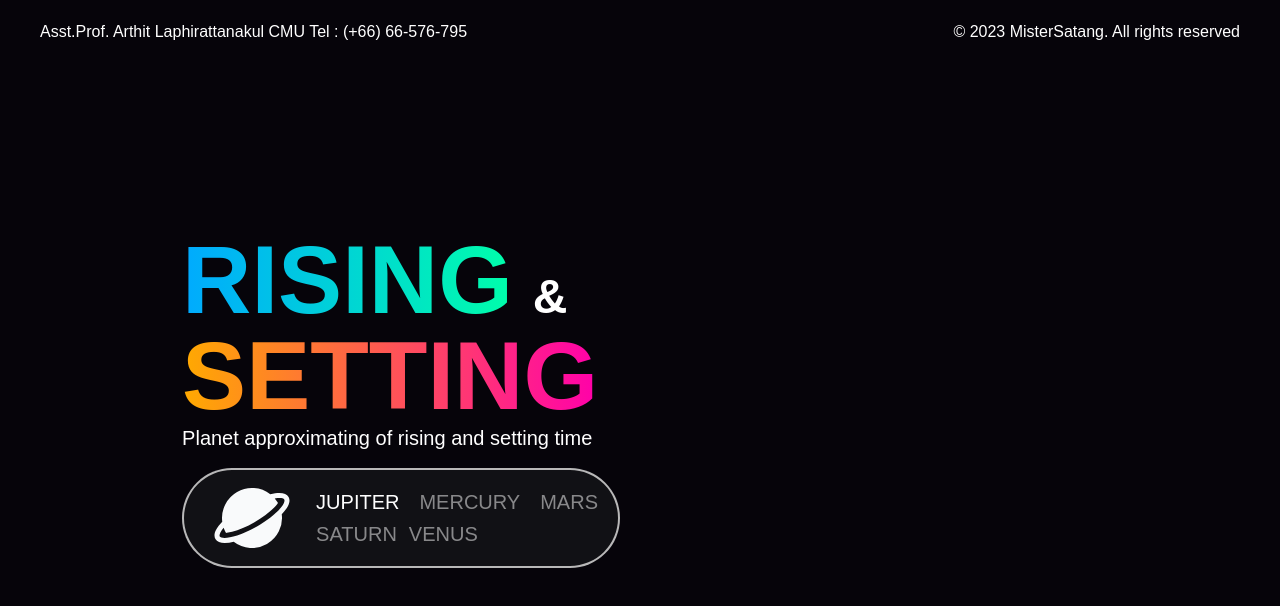
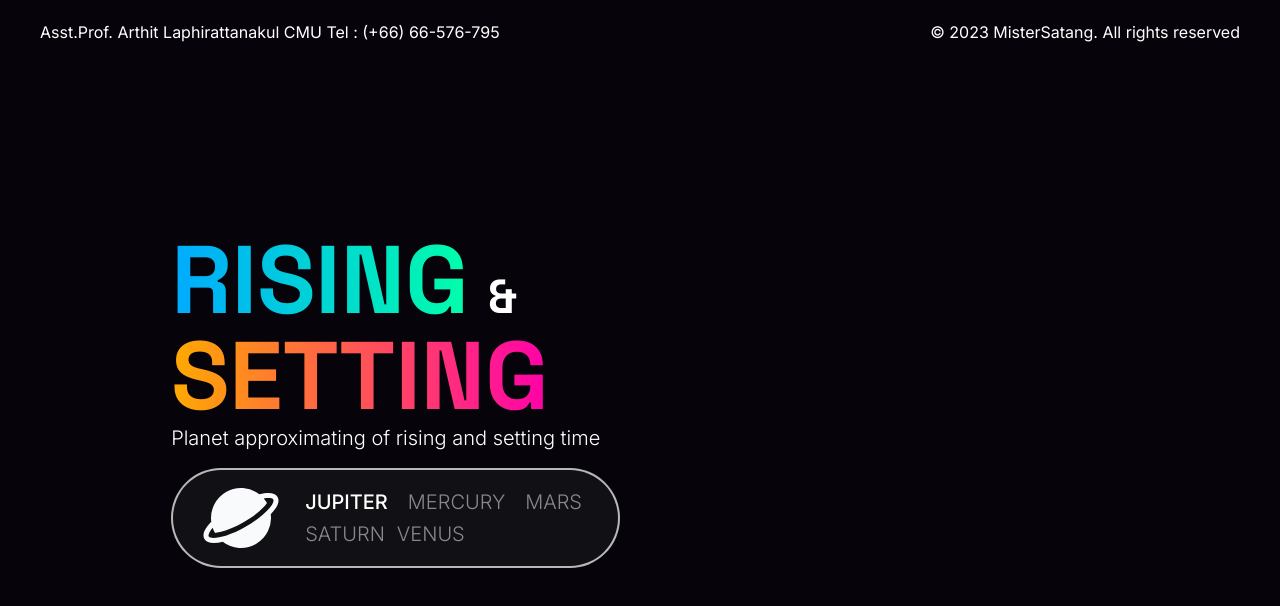
Before and after one commit to SatangBudsai/web-parst-server, a Next.js app: page / in a window 1280 px wide. Shown: the top 606 px of the page. Built offline with nearby package versions, Linux system fonts and the light colour scheme.

Commit message:
change font to Space_Grotesk and Inter

```diff
--- a/components/layout/Layout.tsx
+++ b/components/layout/Layout.tsx
@@ -1,11 +1,13 @@
 import { ReactNode } from "react";
+import { Inter } from "next/font/google";
+const inter = Inter({ subsets: ["latin"] });
 import Meta from "./Meta";
 
 export default function Layout({ children }: { children: ReactNode }) {
   return (
     <>
       <Meta />
-      <main>
+      <main className={inter.className}>
         <div className="min-h-screen w-screen bg-[#06040A] overflow-hidden relative">
           {children}
         </div>
--- a/pages/index.tsx
+++ b/pages/index.tsx
@@ -1,5 +1,7 @@
 import Layout from "@/components/layout/Layout";
 import { Icon } from "@iconify/react";
+import { Space_Grotesk } from "next/font/google";
+const space_Grotesk = Space_Grotesk({ subsets: ["latin"] });
 
 export default function index() {
   return (
@@ -26,37 +28,37 @@ export default function index() {
         <div className="container grid grid-cols-2 gap-10">
           <div className="col-span-1 flex justify-end">
             <div className="flex flex-col">
-              <h1 className="text-8xl font-bold">
+              <h1 className={`${space_Grotesk.className} text-8xl font-bold`}>
                 <span className="bg-clip-text text-transparent bg-gradient-to-r from-[#00AAFF] to-[#00FFAA]">
                   RISING
                 </span>
                 <span className="text-5xl font-bold text-white ml-5">&</span>
               </h1>
-              <h1 className="text-8xl font-bold">
+              <h1 className={`${space_Grotesk.className} text-8xl font-bold`}>
                 <span className="bg-clip-text text-transparent bg-gradient-to-r from-[#FFAA00] to-[#FF00AA]">
                   SETTING
                 </span>
               </h1>
-              <h3 className="text-white text-xl font-light">
+              <h2 className="text-white text-xl font-light">
                 Planet approximating of rising and setting time
-              </h3>
-              <div className="flex flex-row items-center bg-zinc-900/70 border-2 border-white/70 rounded-full mt-4 px-5 gap-4">
+              </h2>
+              <section className="flex flex-row items-center bg-zinc-900/70 border-2 border-white/70 rounded-full mt-4 px-5">
                 <Icon
                   icon="ph:planet-fill"
                   className="text-gray-50 text-8xl py-2"
                 />
-                <div className="flex flex-col gap-1 text-white/50 text-xl font-light">
-                  <div className="flex flex-row gap-5">
-                    <div className="text-white font-medium">JUPITER</div>
-                    <div>MERCURY</div>
-                    <div>MARS</div>
-                  </div>
-                  <div className="flex flex-row gap-3">
-                    <div>SATURN</div>
-                    <div>VENUS</div>
-                  </div>
-                </div>
-              </div>
+                <nav className="flex flex-col gap-1 text-white/50 text-xl font-light mx-4">
+                  <ul className="flex flex-row gap-5">
+                    <li className="text-white font-medium">JUPITER</li>
+                    <li>MERCURY</li>
+                    <li>MARS</li>
+                  </ul>
+                  <ul className="flex flex-row gap-3">
+                    <li>SATURN</li>
+                    <li>VENUS</li>
+                  </ul>
+                </nav>
+              </section>
             </div>
           </div>
         </div>
--- a/styles/globals.css
+++ b/styles/globals.css
@@ -2,10 +2,7 @@
 @tailwind components;
 @tailwind utilities;
 
-@import url('https://fonts.googleapis.com/css2?family=Prompt:ital,wght@0,100;0,200;0,300;0,400;0,500;0,600;0,700;0,800;0,900;1,100;1,200;1,300;1,400;1,500;1,600;1,700;1,800;1,900&display=swap');
-
 *{
-    font-family: 'Prompt', sans-serif;
     padding: 0;
     margin: 0;
 }
```
